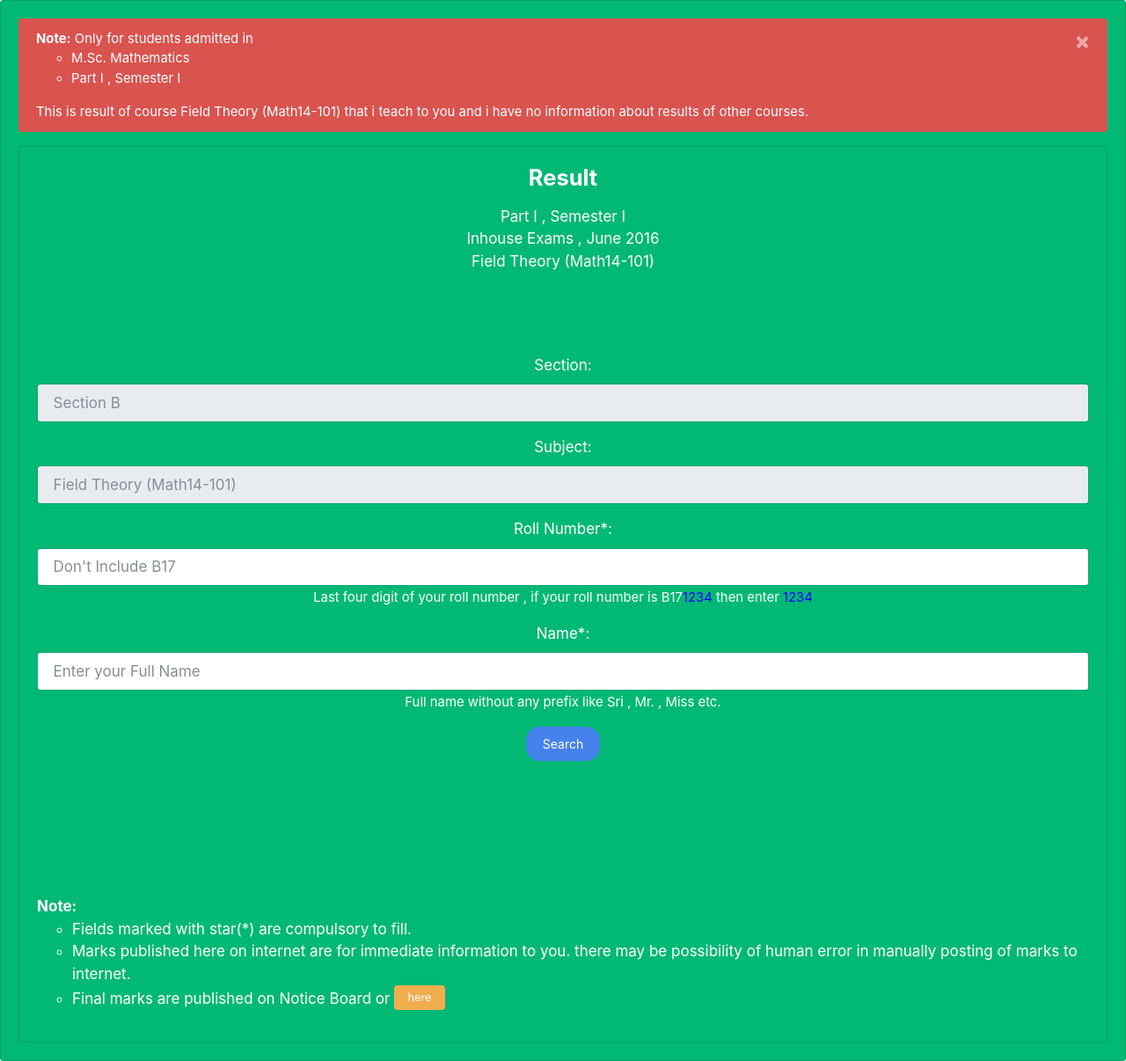
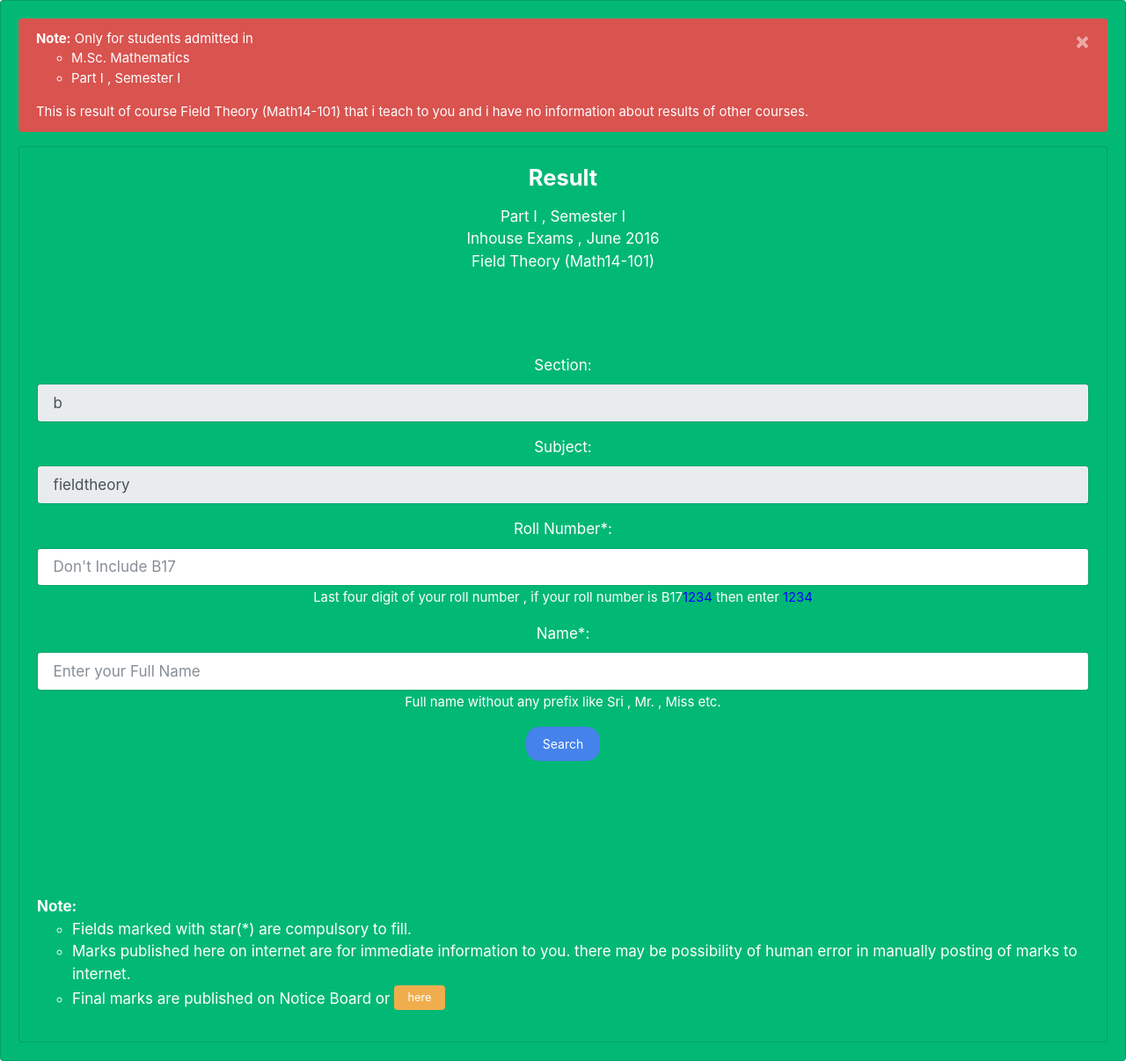
Before and after one commit to sirkapil/publish, a Jekyll site: the page built from result.html, in a window 1280 px wide. Shown: the whole page at 88% size. Built offline with Jekyll 4.4.1, drawn with Linux system fonts in a browser that asks for light colours; nearby versions of some CDN libraries.

Commit message:
Mr Hyde was here …

```diff
--- a/_layouts/marksheet.html
+++ b/_layouts/marksheet.html
@@ -57,7 +57,7 @@ Forget about this poor performance and focus on upcoming exams. I believe that y
 
 {% elsif percentage < 55 and percentage >= 50 %}
 
-Forget about this poor performance and focus on upcoming exams. I believe that you will perform better next time. Grab your books , {{ page.fullname }} ! this  is poor performance.
+Forget about this poor performance and focus on upcoming exams. I believe that you will perform better next time. Grab your books , study regularly.
 
 {% elsif percentage < 50 and percentage >= 40 %}
 
--- a/result.html
+++ b/result.html
@@ -28,14 +35,19 @@ This is result of course {{ site.subject }} that i teach to you and i have no in
 <br /><br /><br />
 <center>
 <form action="/inhouse" method="get">
+<input type="hidden" value="{{ page.year }}" name="year">
+<input type="hidden" value="{{ page.sem }}" name="sem">
+<input type="hidden" value="{{ page.part }}" name="part">
+<input type="hidden" value="{{ page.exam }}" name="exam">
+<input type="hidden" value="{{ page.course }}" name="course">
 <fieldset>
 <div class="form-group">
 <label for="section">Section:</label>
-<input class="form-control" id="disabledInput" name="section" type="text" placeholder="Section B" disabled>
+<input class="form-control" id="disabledInput" name="section" type="text" placeholder="Section B"  value="b" disabled>
 </div>
 <div class="form-group">
 <label for="subject">Subject:</label>
-<input class="form-control" id="disabledInput" name="subject" type="text" placeholder="{{ site.subject }}" disabled>
+<input class="form-control" id="disabledInput" name="subject" type="text" placeholder="{{ site.subject }}"  value="{{ page.subject }}" disabled>
 </div>
 <div class="form-group">
 <label for="roll">Roll Number*:</label>
```
Also changed, not shown: other parts of result.html (+7 -0 lines), year/2017/mscmath/1styear/1stsem/fieldtheory/inhouse/result/b/0001.html (renamed from inhouse/result/0001.html), year/2017/mscmath/1styear/1stsem/fieldtheory/inhouse/result/b/0002.html (renamed from inhouse/result/0002.html), 1 other file.
